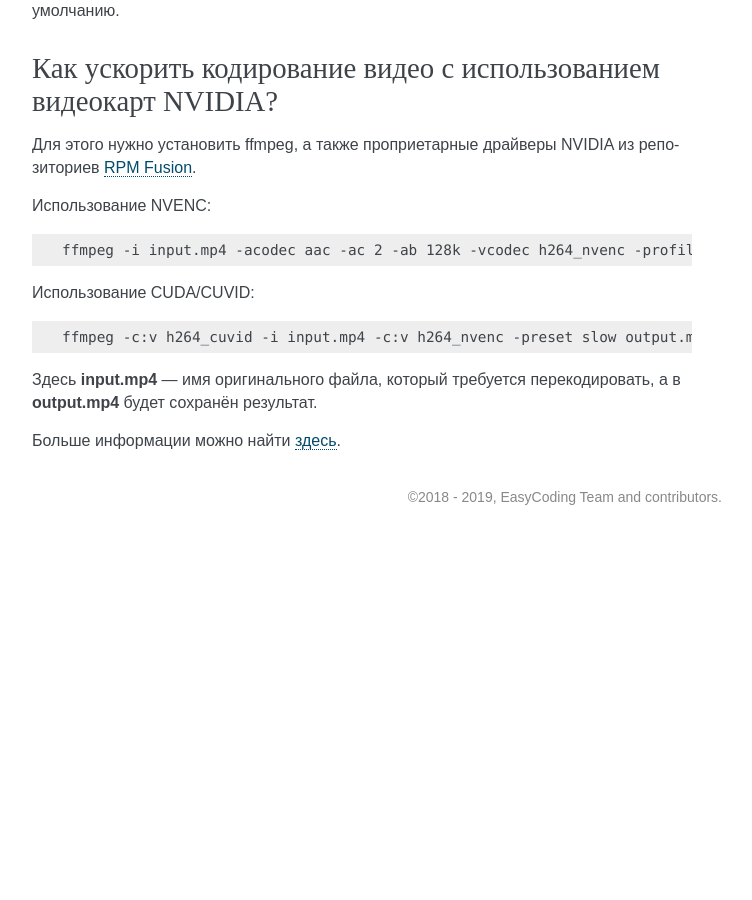
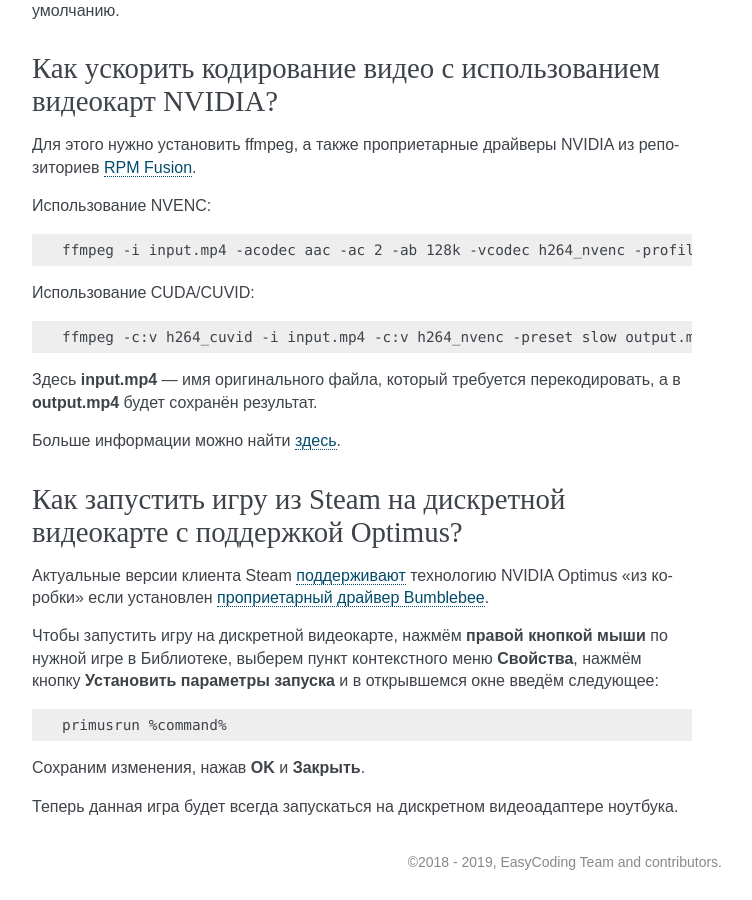
Before and after one commit to RussianFedora/FAQ, a Sphinx documentation site: the page built from source/hardware.rst, in a window 1280 px wide and 900 px high, scrolled down 11638 px. Shown: the whole window, without its empty margins (388-1140 px from the left). Built offline with Sphinx 7.4.7, drawn with Linux system fonts in a browser that asks for light colours; before the commit the page ends 12173 px from its top, so only the background shows below that; some of the changed text lies outside the part shown.

Commit message:
Added question about running Steam games on discrette video card with Optimus support.

```diff
--- a/source/hardware.rst
+++ b/source/hardware.rst
@@ -648,3 +648,21 @@
 Здесь **input.mp4** — имя оригинального файла, который требуется перекодировать, а в **output.mp4** будет сохранён результат.
 
 Больше информации можно найти `здесь <https://trac.ffmpeg.org/wiki/HWAccelIntro>`__.
+
+.. index:: steam, gaming, optimus, bumblebee, primusrun, laptop, gpu, nvidia
+.. _steam-optimus:
+
+Как запустить игру из Steam на дискретной видеокарте с поддержкой Optimus?
+=============================================================================
+
+Актуальные версии клиента Steam `поддерживают <https://support.steampowered.com/kb_article.php?ref=6316-GJKC-7437>`__ технологию NVIDIA Optimus "из коробки" если установлен :ref:`проприетарный драйвер Bumblebee <nvidia-drivers>`.
+
+Чтобы запустить игру на дискретной видеокарте, нажмём **правой кнопкой мыши** по нужной игре в Библиотеке, выберем пункт контекстного меню **Свойства**, нажмём кнопку **Установить параметры запуска** и в открывшемся окне введём следующее:
+
+.. code-block:: text
+
+    primusrun %command%
+
+Сохраним изменения, нажав **OK** и **Закрыть**.
+
+Теперь данная игра будет всегда запускаться на дискретном видеоадаптере ноутбука.
```
